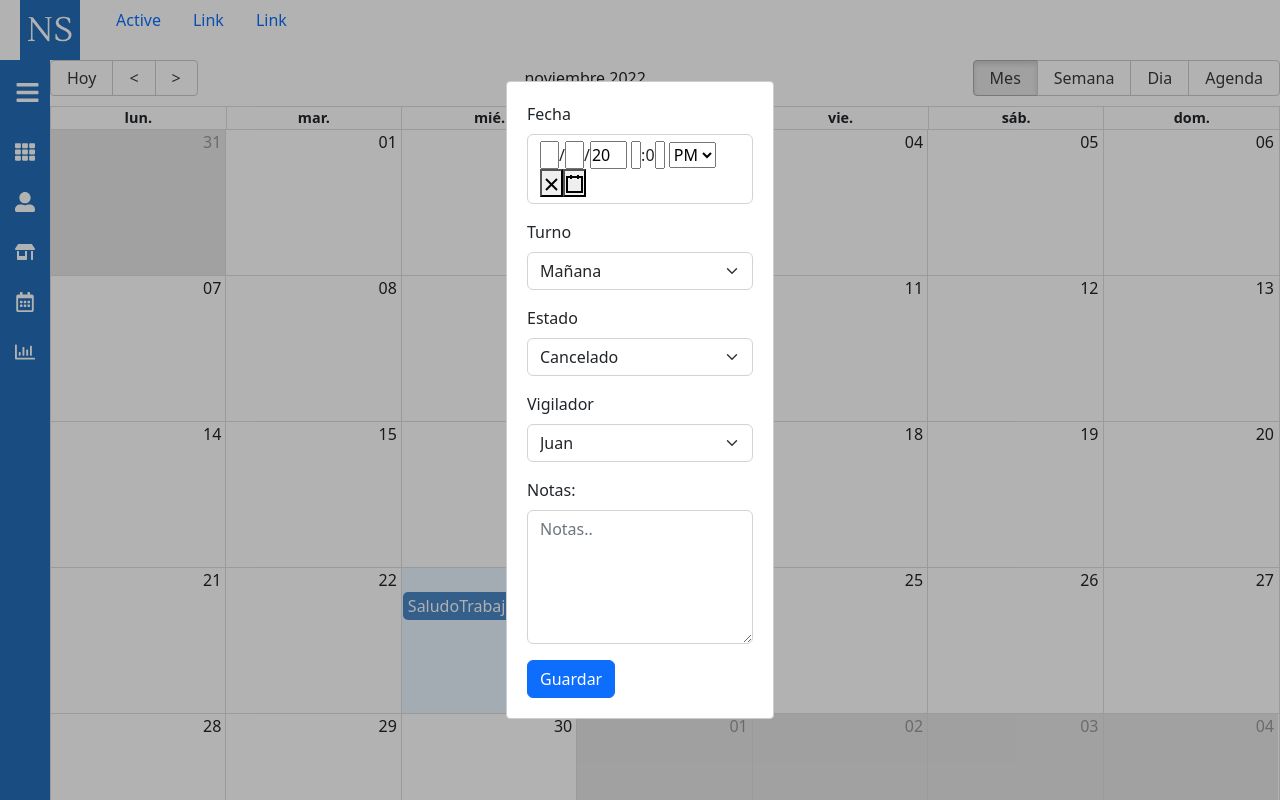
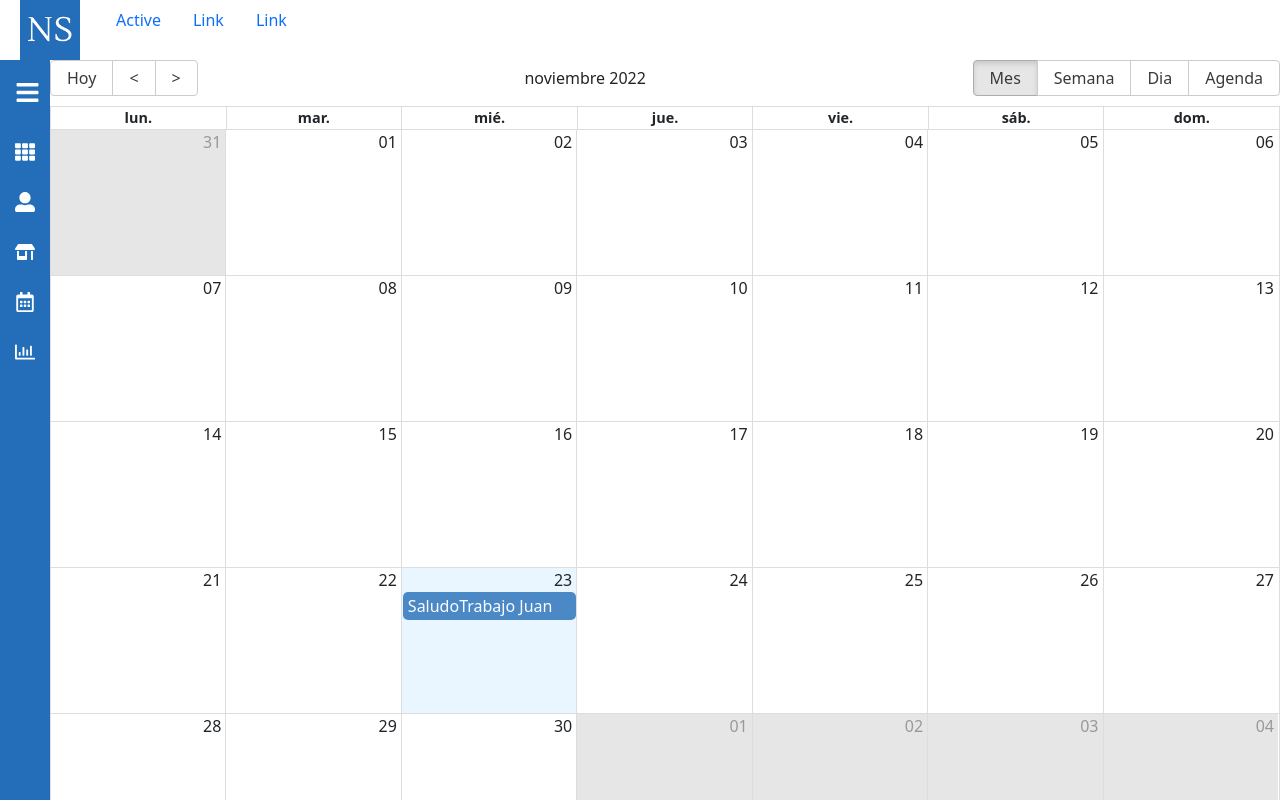
Before and after one commit to GabrielPenise/netglobal, a React (Vite) app in the folder front/: page /calendar in a window 1280 px wide. Shown: the top 800 px of the page. Built offline with nearby package versions, Linux system fonts and the light colour scheme.

Commit message:
test with redux

```diff
--- a/front/src/commons/Calendario.jsx
+++ b/front/src/commons/Calendario.jsx
@@ -7,6 +7,7 @@ import { messages } from "../utils/calendar-messages-es";
 
 import CalendarioEvent from "./CalendarioEvent";
 import { CalendarioModal } from "./CalendarioModal";
+import { useModalContext } from "../context/ModalContext";
 
 const localizer = momentLocalizer(moment);
 moment.locale("es");
@@ -23,6 +24,8 @@ export default function Calendario() {
   const [fijarVista, setFijarVista] = useState(
     localStorage.getItem("fijarVista") || "month"
   );
+
+  const { uiOpen, setUiOpen } = useModalContext();
 
   const handleOnview = (e) => {
     setFijarVista(e);
@@ -50,7 +53,7 @@ export default function Calendario() {
         endAccesor="end"
         messages={messages}
         eventPropGetter={eventStyleGetter}
-        onDoubleClickEvent={() => console.log("Abro el modal")}
+        onDoubleClickEvent={() => setUiOpen(true)}
         onSelectEvent={(e) => console.log(e)}
         onView={handleOnview}
         view={fijarVista}
--- a/front/src/commons/CalendarioModal.jsx
+++ b/front/src/commons/CalendarioModal.jsx
@@ -6,6 +6,7 @@ import Modal from "react-modal";
 import DateTimePicker from "react-datetime-picker";
 import style from "../assets/styles/commons/CalendarioModal.css";
 import { Button } from "react-bootstrap";
+import { useModalContext } from "../context/ModalContext";
 
 const customStyles = {
   content: {
@@ -19,14 +20,13 @@ const customStyles = {
 };
 
 Modal.setAppElement("#root");
-
+const startDate = moment().minutes(0).seconds(0);
 export const CalendarioModal = () => {
-  const startDate = moment().minutes(0).seconds(0);
-  const [bool, setBool] = useState(true);
+  const { uiOpen, setUiOpen } = useModalContext();
   const [date, setDate] = useState(startDate.toDate());
 
   const closeModal = () => {
-    setBool(false);
+    setUiOpen(false);
     //Todo: Cerrar el modal, esta fn la voy a usar al final del handleSubmit
   };
 
@@ -41,7 +41,7 @@ export const CalendarioModal = () => {
   return (
     <>
       <Modal
-        isOpen={bool}
+        isOpen={uiOpen}
         // onAfterOpen={afterOpenModal}
         onRequestClose={closeModal}
         style={customStyles}
--- a/front/src/main.jsx
+++ b/front/src/main.jsx
@@ -4,9 +4,15 @@ import App from "./App";
 
 import "bootstrap/dist/css/bootstrap.min.css";
 import { BrowserRouter } from "react-router-dom";
+import { AuthContextProvider } from "./context/AuthContext";
+import { ModalContextProvider } from "./context/ModalContext";
 
 ReactDOM.createRoot(document.getElementById("root")).render(
   <BrowserRouter>
-    <App />
+    <ModalContextProvider>
+      <AuthContextProvider>
+        <App />
+      </AuthContextProvider>
+    </ModalContextProvider>
   </BrowserRouter>
 );
```
